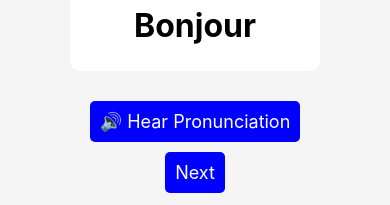
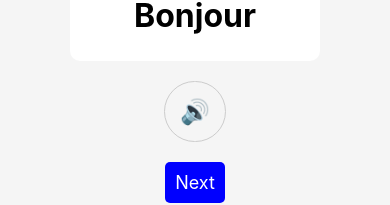
Before and after one commit to henry227phanrang/comp265-a1-henry, a React Native app: screen / in a window 390 px wide. Shown: the part 415-620 px from the top of the page. Built offline with nearby package versions, Linux system fonts and the light colour scheme.

Commit message:
Styled pronunciation button with gray background

```diff
--- a/App.js
+++ b/App.js
@@ -33,9 +33,9 @@ export default function App() {
         {showTranslation && <Text style={styles.translation}>{words[index].english}</Text>}
       </TouchableOpacity>
 
-      {/* ✅ Button to Play Pronunciation */}
-      <TouchableOpacity onPress={speakWord} style={styles.button}>
-        <Text style={styles.buttonText}>🔊 Hear Pronunciation</Text>
+      {/* ✅ New Pronunciation Button with Gray Background */}
+      <TouchableOpacity onPress={speakWord} style={styles.speakerButton}>
+        <Text style={styles.speakerText}>🔊</Text>
       </TouchableOpacity>
 
       <TouchableOpacity onPress={nextWord} style={styles.button}>
@@ -63,6 +63,18 @@ const styles = StyleSheet.create({
   image: { width: 100, height: 100, marginBottom: 10 },
   word: { fontSize: 32, fontWeight: "bold" },
   translation: { fontSize: 24, color: "gray", marginTop: 10 },
+
+  // ✅ Style for the New Speaker Button (Gray Background)
+  speakerButton: {
+    backgroundColor: "#f5f5f5", // ✅ Same as app background
+    padding: 15,
+    borderRadius: 50, // Circular button
+    borderWidth: 1, // Light border for better visibility
+    borderColor: "#ccc", // Light gray border
+    marginBottom: 10,
+  },
+  speakerText: { fontSize: 24 },
+
   button: { backgroundColor: "blue", padding: 10, borderRadius: 5, marginTop: 10 },
   buttonText: { color: "white", fontSize: 18 },
 });
```
